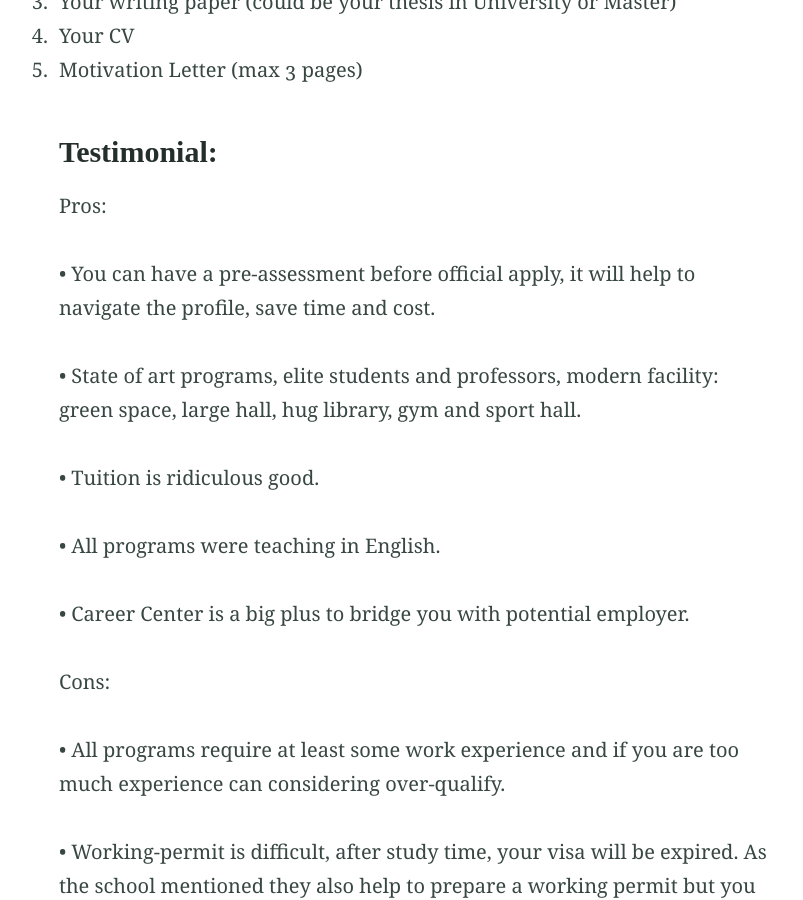
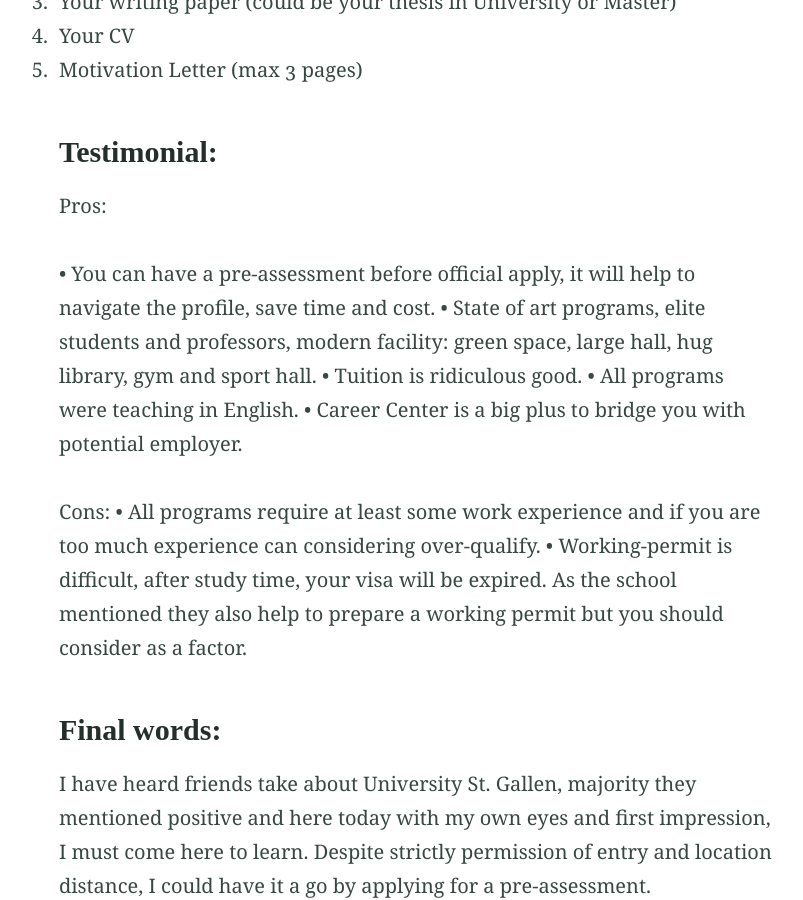
Before and after one commit to phanhaihiep/alembic_pages, a Jekyll site: the page built from _posts/2021-11-05-Uni-St-Gallen.md, in a window 1280 px wide and 900 px high, scrolled down 2448 px. Shown: the whole window, without its empty margins (224-1027 px from the left). Built offline with Jekyll 4.4.1, drawn with Linux system fonts in a browser that asks for light colours; our own code applies the rules of GitHub Pages for plain Markdown files; part of the change alters nothing that is shown; some of the changed text lies outside the part shown.

```diff
--- a/_posts/2021-11-05-Uni-St-Gallen.md
+++ b/_posts/2021-11-05-Uni-St-Gallen.md
@@ -34,34 +34,27 @@ A master degree takes 18 months (1,5 years to 2 years) in various subject, speci
 
 Admission requirements:
 1. University degree with credit 180ETC
-
 2. GMAT or GRE (you can take the test and give to the school, there is no benchmark but the higher the better)
-
 3. Your writing paper (could be your thesis in University or Master)
-
 4. Your CV
-
 5. Motivation Letter (max 3 pages)
-
 
 ### Testimonial:
 Pros:
 
 • You can have a pre-assessment before official apply, it will help to navigate the profile, save time and cost.
-
 • State of art programs, elite students and professors, modern facility: green space, large hall, hug library, gym and sport hall.
-
 • Tuition is ridiculous good.
-
 • All programs were teaching in English.
-
 • Career Center is a big plus to bridge you with potential employer.
 
 Cons:
-
 • All programs require at least some work experience and if you are too much experience can considering over-qualify.
-
 • Working-permit is difficult, after study time, your visa will be expired. As the school mentioned they also help to prepare a working permit but you should consider as a factor.
 
 ### Final words:
 I have heard friends take about University St. Gallen, majority they mentioned positive and here today with my own eyes and first impression, I must come here to learn. Despite strictly permission of entry and location distance, I could have it a go by applying for a pre-assessment.
+
+### Updated
+I sent my certification for the pre-assessment and was denied by the school. The email drove me a sad morning, I could not think of anything than sadness. I thought the school is good and be able to learn here would be unique life experience. ALthough this is another brickwall added up to my challeging in Switzerland. One a gain, I think of the sentences I just learn in German "Zurückgehen war keine Option und Scheitern kam nicht infrage".
+Keep building, Hiep!
```
